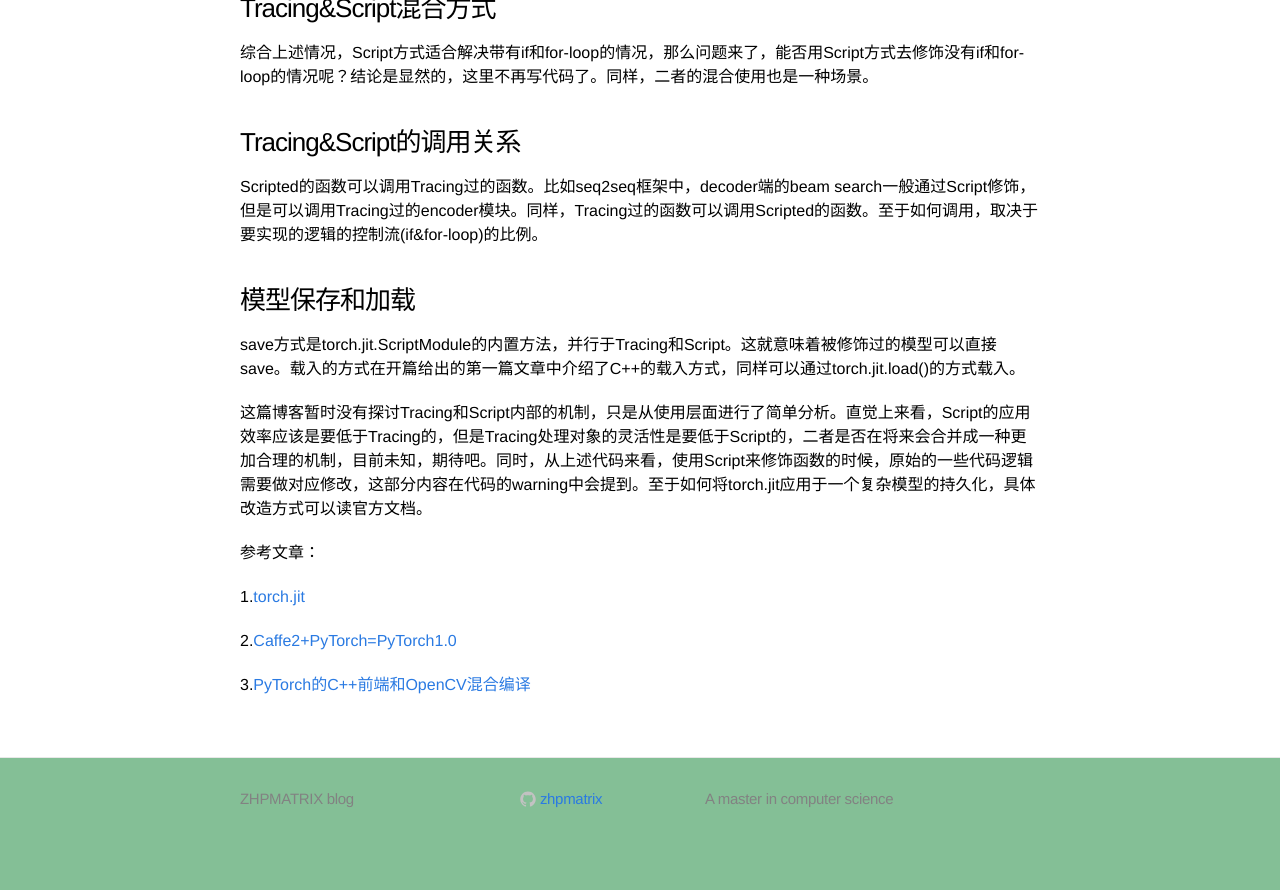
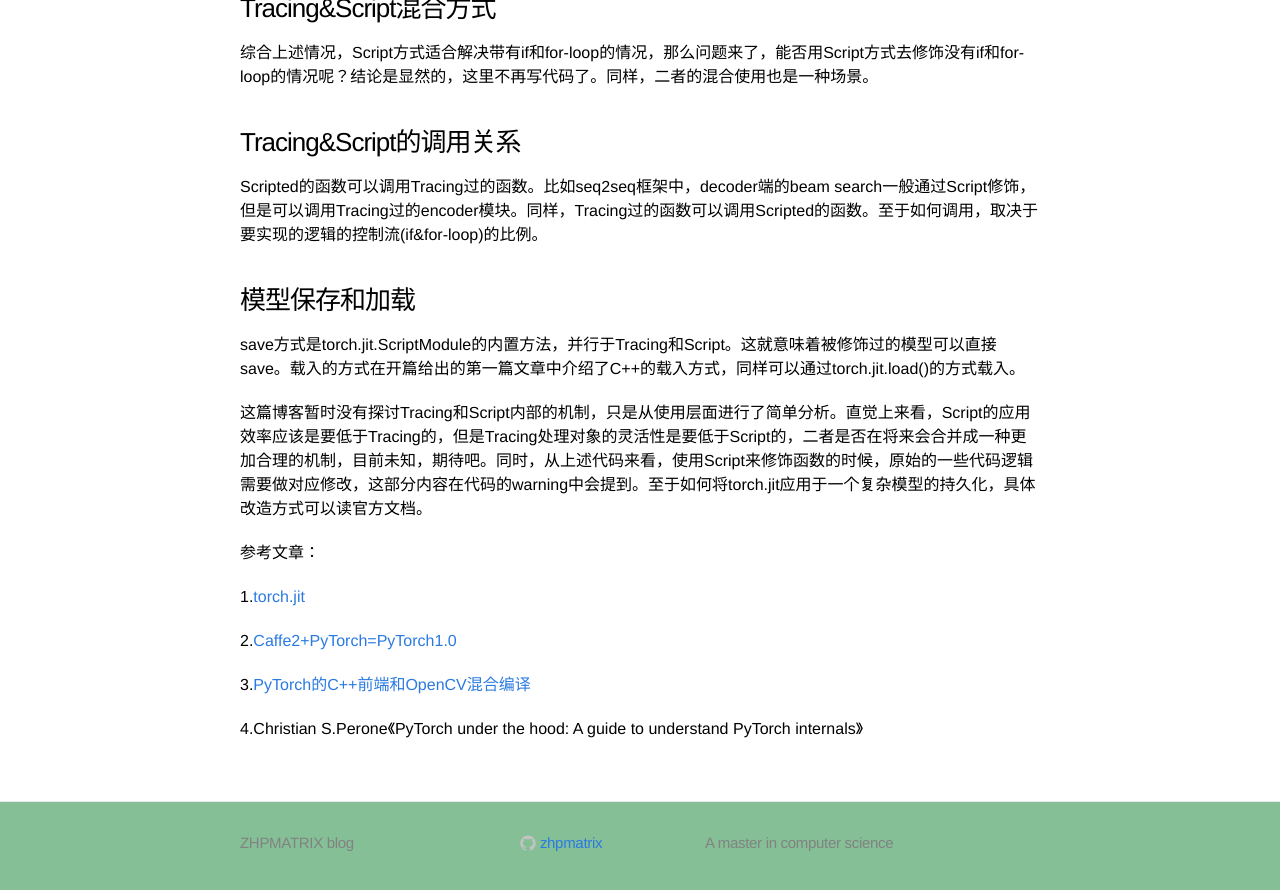
Before and after one commit to zhpmatrix/zhpmatrix.github.io, a Jekyll site: the page built from _posts/2019-03-10-torch-jit-pytorch.md, in a window 1280 px wide and 900 px high, scrolled down 3511 px. Shown: the top 890 px of the window. Built offline with Jekyll 4.4.1, drawn with Linux system fonts in a browser that asks for light colours; comment, search, counter and statistics services are not loaded; before the commit the page ends 4367 px from its top, so only the background shows below that.

Commit message:
add new ref

```diff
--- a/_posts/2019-03-10-torch-jit-pytorch.md
+++ b/_posts/2019-03-10-torch-jit-pytorch.md
@@ -188,3 +188,5 @@ save方式是torch.jit.ScriptModule的内置方法，并行于Tracing和Script
 2.[Caffe2+PyTorch=PyTorch1.0](https://www.jqr.com/article/000193)
 
 3.[PyTorch的C++前端和OpenCV混合编译](https://zhuanlan.zhihu.com/p/52154049)
+
+4.Christian S.Perone《PyTorch under the hood: A guide to understand PyTorch internals》
```
